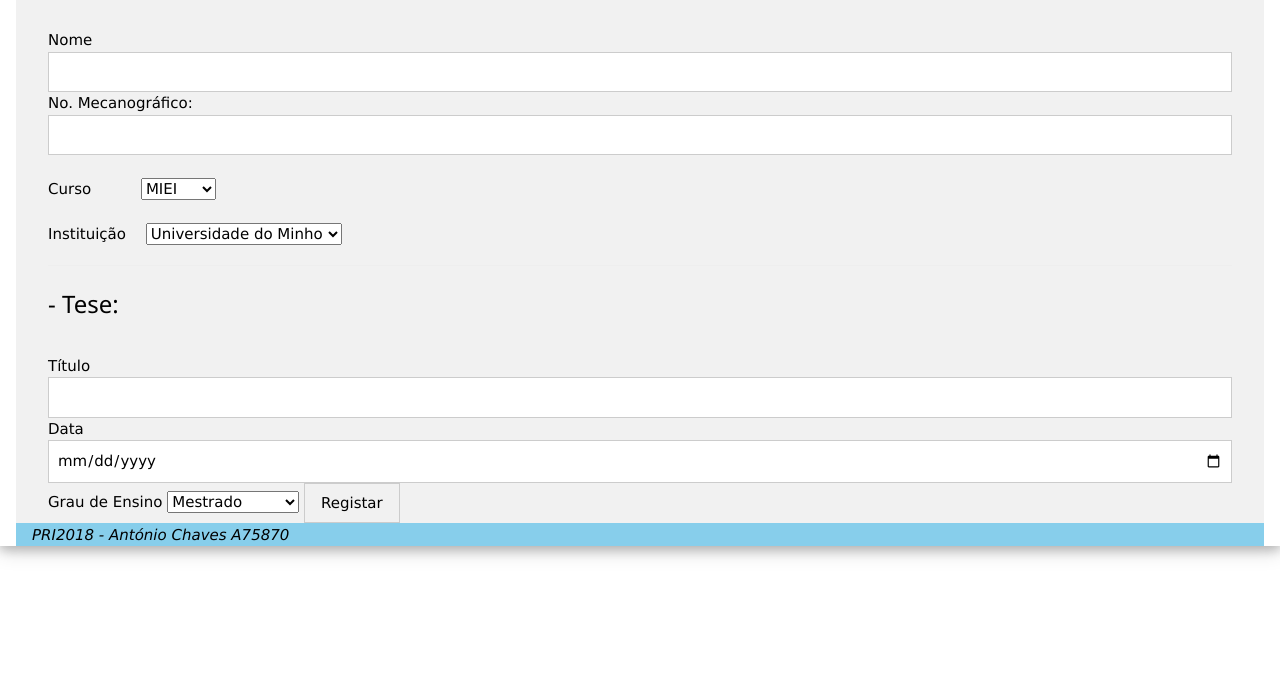
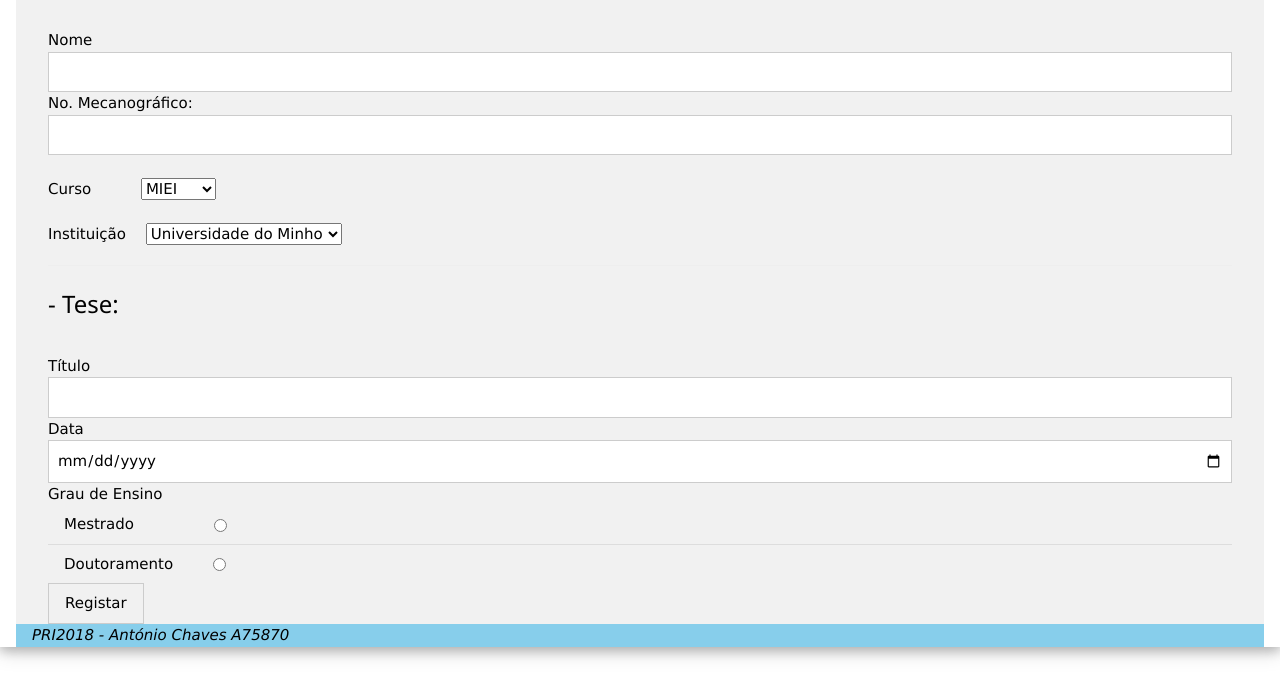
Before and after one commit to antonioexbrii/PRI_TP6, a website: page formulario.pug in a window 1280 px wide. Shown: the part 115-800 px from the top of the page. Drawn offline with nearby package versions, Linux system fonts and the light colour scheme; files that its build step writes are made by us from their sources.

Commit message:
Update formulario.pug

```diff
--- a/formulario.pug
+++ b/formulario.pug
@@ -36,10 +36,14 @@ block content
 					label Data
 					input.w3-input.w3-border(type='date' name='data')
 					label Grau de Ensino
-					select(name='tipo')
-						option(value='Mestrado') Mestrado
-						option(value='Doutoramento') Doutoramento
-
+					br
+					ul.w3-ul.w3-light-grey
+						li
+							label Mestrado&emsp;&emsp;&emsp;&emsp;&emsp;
+							input.w3-btn(type='radio' name='tipo' value='Mestrado')
+						li
+							label Doutoramento   &emsp;&emsp;
+							input.w3-btn(type='radio' name='tipo' value='Doutoramento')
 					input.w3-btn.w3-border(type='submit',value='Registar')
 		footer.w3-container.w3-light-blue
 			address PRI2018 - António Chaves A75870
```
